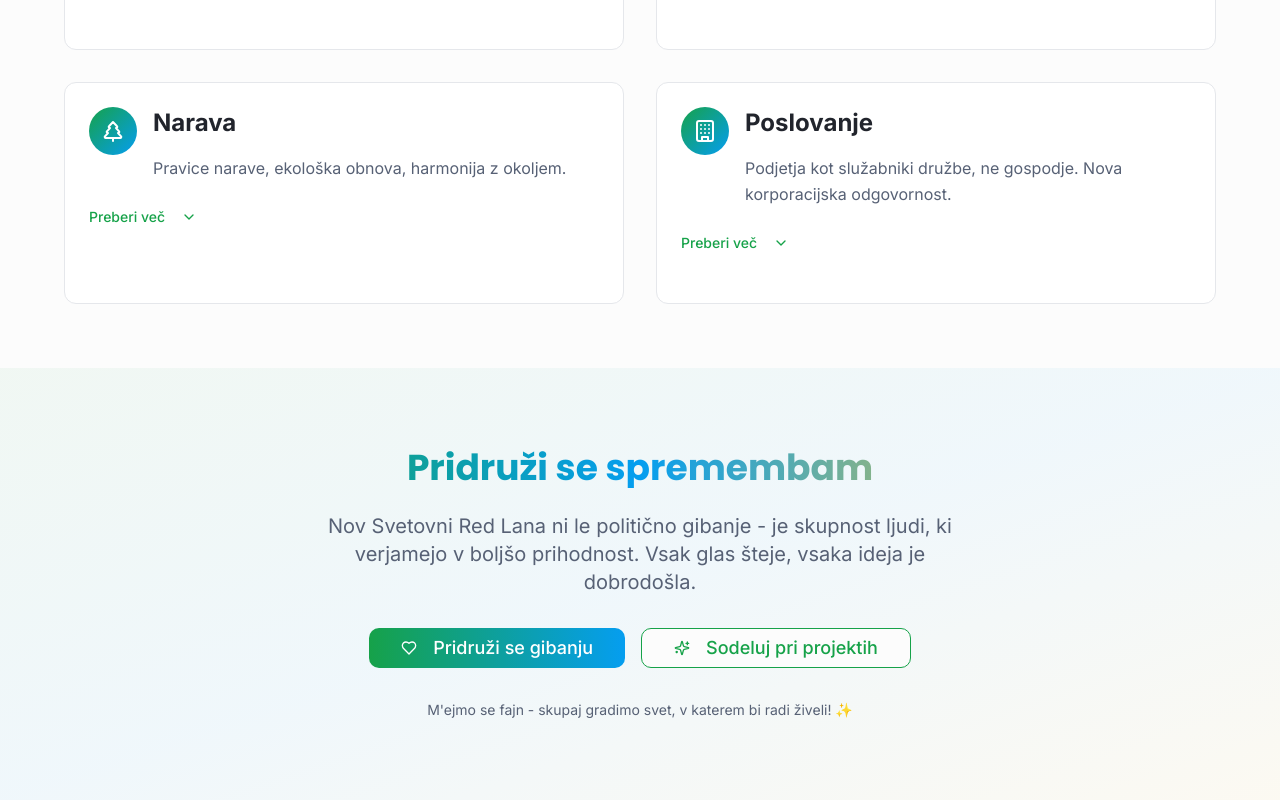
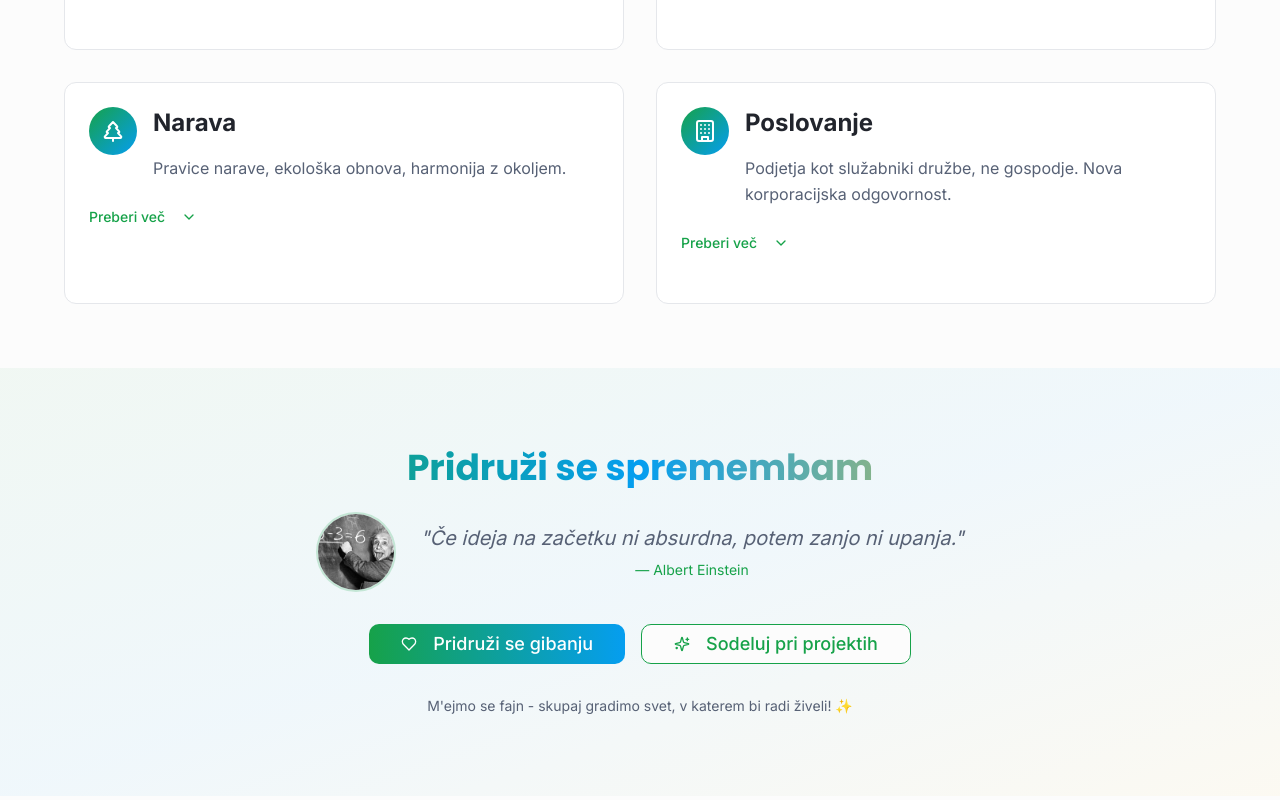
Before and after one commit to BrillyantJosh/nov-svetovni-red-lana, a React (Vite) app: page / in a window 1280 px wide. Shown: the part 2566-3366 px from the top of the page. Built offline with nearby package versions, Linux system fonts and the light colour scheme; the HTML template or start-up script is replaced by a standard one.

Commit message:
Update Einstein quote and image

```diff
--- a/src/pages/Index.tsx
+++ b/src/pages/Index.tsx
@@ -382,10 +382,17 @@ Gospodarstvo mora biti orodje človeškega blagostanja."
           <h2 className="font-heading text-4xl font-bold mb-6 text-gradient">
             Pridruži se spremembam
           </h2>
-          <p className="text-xl text-muted-foreground mb-8 max-w-2xl mx-auto">
-            Nov Svetovni Red Lana ni le politično gibanje - je skupnost ljudi, ki verjamejo v boljšo prihodnost.
-            Vsak glas šteje, vsaka ideja je dobrodošla.
-          </p>
+          <div className="flex items-center justify-center gap-6 mb-8 max-w-3xl mx-auto">
+            <img
+              src="/src/assets/einstein.jpg"
+              alt="Albert Einstein"
+              className="w-20 h-20 rounded-full object-cover border-2 border-primary/20"
+            />
+            <blockquote className="text-xl text-muted-foreground italic">
+              "Če ideja na začetku ni absurdna, potem zanjo ni upanja."
+              <footer className="text-sm text-primary mt-2 not-italic">— Albert Einstein</footer>
+            </blockquote>
+          </div>
 
           <div className="flex flex-col sm:flex-row gap-4 justify-center items-center">
             <Button className="gradient-button text-lg px-8 py-4">
```
Also changed, not shown: src/assets/einstein.jpg (added).
